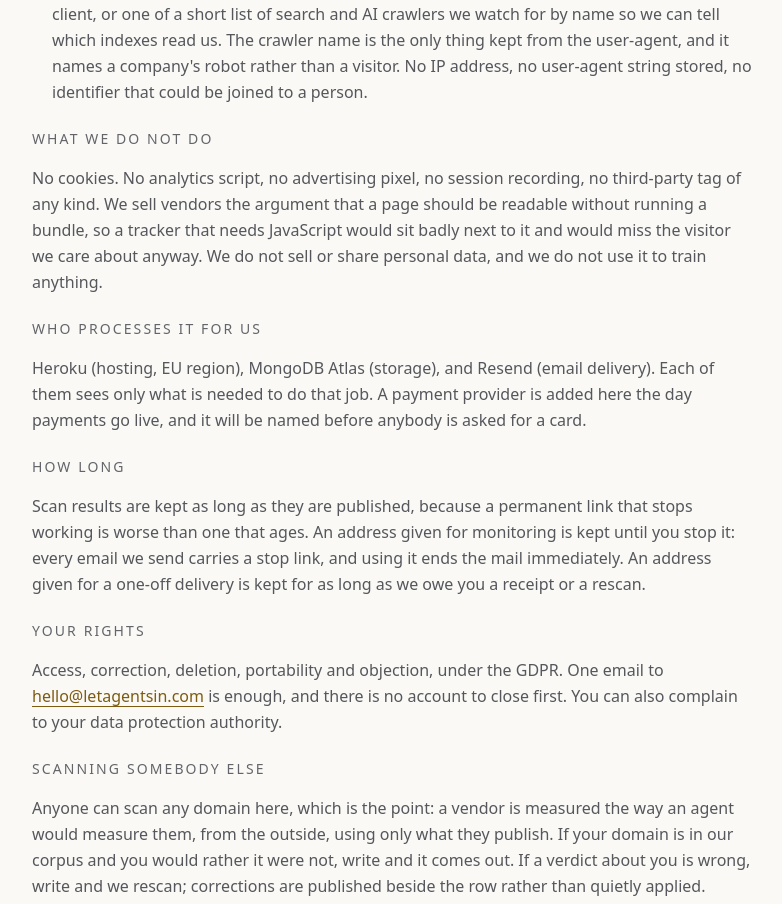
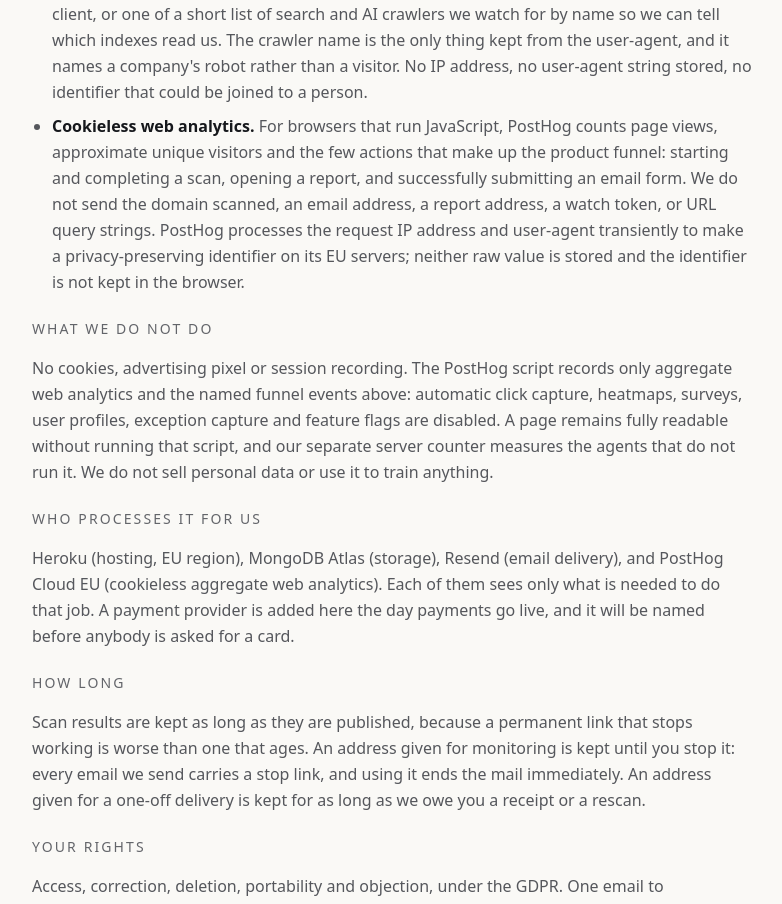
Before and after one commit to krystiangw/stackpick, a Next.js app: page /privacy in a window 1280 px wide. Shown: the part 1147-2051 px from the top of the page, without its empty margins (248-1030 px from the left). Built offline with nearby package versions, Linux system fonts and the light colour scheme; no server answers; the database is empty; what async_hooks, undici would draw is missing.

Commit message:
Add cookieless PostHog analytics

```diff
--- a/package.json
+++ b/package.json
@@ -62,6 +62,7 @@
   "dependencies": {
     "mongodb": "^7.5.0",
     "next": "16.3.0",
+    "posthog-js": "^1.418.10",
     "react": "19.2.8",
     "react-dom": "19.2.8",
     "undici": "^8.10.0"
--- a/src/app/privacy/page.tsx
+++ b/src/app/privacy/page.tsx
@@ -9,7 +9,7 @@
 export const metadata: Metadata = {
   alternates: { canonical: `${SITE_URL}/privacy` },
   title: 'Privacy: Let Agents In',
-  description: 'What we store, what we do not, and how to have it deleted. No cookies, no analytics, no third-party trackers.',
+  description: 'What we store, what we do not, and how to have it deleted. No cookies, advertising or session recording.',
 }
 
 /**
@@ -88,25 +88,34 @@
               a company&apos;s robot rather than a visitor. No IP address, no user-agent string stored, no identifier that
               could be joined to a person.
             </li>
+            <li>
+              <strong className="text-ink">Cookieless web analytics.</strong> For browsers that run JavaScript, PostHog
+              counts page views, approximate unique visitors and the few actions that make up the product funnel: starting
+              and completing a scan, opening a report, and successfully submitting an email form. We do not send the
+              domain scanned, an email address, a report address, a watch token, or URL query strings. PostHog processes
+              the request IP address and user-agent transiently to make a privacy-preserving identifier on its EU servers;
+              neither raw value is stored and the identifier is not kept in the browser.
+            </li>
           </ul>
         </div>
 
         <div>
           <h2 className="font-mono text-sm uppercase tracking-[0.15em] text-ink-faint">What we do not do</h2>
           <p className="mt-4">
-            No cookies. No analytics script, no advertising pixel, no session recording, no third-party tag of any
-            kind. We sell vendors the argument that a page should be readable without running a bundle, so a tracker
-            that needs JavaScript would sit badly next to it and would miss the visitor we care about anyway. We do not
-            sell or share personal data, and we do not use it to train anything.
+            No cookies, advertising pixel or session recording. The PostHog script records only aggregate web analytics
+            and the named funnel events above: automatic click capture, heatmaps, surveys, user profiles, exception
+            capture and feature flags are disabled. A page remains fully readable without running that script, and our
+            separate server counter measures the agents that do not run it. We do not sell personal data or use it to
+            train anything.
           </p>
         </div>
 
         <div>
           <h2 className="font-mono text-sm uppercase tracking-[0.15em] text-ink-faint">Who processes it for us</h2>
           <p className="mt-4">
-            Heroku (hosting, EU region), MongoDB Atlas (storage), and Resend (email delivery). Each of them sees only
-            what is needed to do that job. A payment provider is added here the day payments go live, and it will be
-            named before anybody is asked for a card.
+            Heroku (hosting, EU region), MongoDB Atlas (storage), Resend (email delivery), and PostHog Cloud EU
+            (cookieless aggregate web analytics). Each of them sees only what is needed to do that job. A payment provider
+            is added here the day payments go live, and it will be named before anybody is asked for a card.
           </p>
         </div>
 
--- a/src/components/email-gate.tsx
+++ b/src/components/email-gate.tsx
@@ -1,7 +1,8 @@
 'use client'
 
-import { useState } from 'react'
+import { useEffect, useState } from 'react'
 import { WatchForm } from './watch-form'
+import { captureAnalytics } from '@/lib/analytics'
 
 export function EmailGate({
   domain,
@@ -26,6 +27,8 @@
   const [state, setState] = useState<'idle' | 'sending' | 'sent' | 'undelivered'>('idle')
   const [error, setError] = useState<string | null>(null)
 
+  useEffect(() => captureAnalytics('report_viewed'), [])
+
   async function submit(event: React.FormEvent) {
     event.preventDefault()
     if (state === 'sending') return
@@ -48,6 +51,7 @@
     // used to call that success: a visitor at the deepest point of intent was told the
     // scorecard was in their inbox when nothing had been sent.
     const payload = (await response.json().catch(() => ({}))) as { delivered?: boolean; queued?: boolean }
+    captureAnalytics('email_submitted', { purpose: 'scorecard' })
     setState(payload.delivered === false && !payload.queued ? 'undelivered' : 'sent')
   }
 
--- a/src/components/limit-reached.tsx
+++ b/src/components/limit-reached.tsx
@@ -2,6 +2,7 @@
 
 import Link from 'next/link'
 import { useState } from 'react'
+import { captureAnalytics } from '@/lib/analytics'
 
 type Example = { id: string; domain: string; total: number; max: number }
 
@@ -33,6 +34,7 @@
       setState('idle')
       return
     }
+    captureAnalytics('email_submitted', { purpose: 'rate_limit_queue' })
     setState('sent')
   }
 
--- a/src/components/scan-form.tsx
+++ b/src/components/scan-form.tsx
@@ -3,6 +3,7 @@
 import { useRouter } from 'next/navigation'
 import { useEffect, useRef, useState } from 'react'
 import { LimitReached } from './limit-reached'
+import { captureAnalytics } from '@/lib/analytics'
 
 type Step = { label: string; done: number; total: number }
 type Limited = { error: string; example: { id: string; domain: string; total: number; max: number } | null; domain: string }
@@ -30,6 +31,7 @@
     setSteps([])
     setError(null)
     setLimited(null)
+    captureAnalytics('scan_started')
 
     try {
       const response = await fetch('/api/scan/stream', {
@@ -76,6 +78,7 @@
             return
           }
           if (type === 'done') {
+            captureAnalytics('scan_completed')
             router.push(`/r/${payload.id}`)
             return
           }
--- a/src/components/watch-form.tsx
+++ b/src/components/watch-form.tsx
@@ -1,6 +1,7 @@
 'use client'
 
 import { useState } from 'react'
+import { captureAnalytics } from '@/lib/analytics'
 
 /**
  * Two fields and no account. We charge every vendor a point for putting a wall in front of an
@@ -48,6 +49,7 @@
     }
     const payload = (await response.json().catch(() => ({}))) as { delivered?: boolean; alreadyWatching?: boolean }
     if (payload.alreadyWatching) return setState('already')
+    captureAnalytics('email_submitted', { purpose: 'watch' })
     setState(payload.delivered === false ? 'undelivered' : 'sent')
   }
 
--- /dev/null
+++ b/src/instrumentation-client.ts
@@ -0,0 +1,58 @@
+import posthog, { type CaptureResult } from 'posthog-js'
+
+const projectToken = process.env.NEXT_PUBLIC_POSTHOG_PROJECT_TOKEN
+
+/**
+ * PostHog is deliberately a human-web counter here, not a second copy of our server counter.
+ * Cookieless mode gives PostHog enough information to deduplicate browser visits without leaving
+ * an identifier in the browser. The project-side Cookieless processing setting must also be on.
+ */
+if (projectToken) {
+  posthog.init(projectToken, {
+    api_host: process.env.NEXT_PUBLIC_POSTHOG_HOST ?? 'https://eu.i.posthog.com',
+    defaults: '2026-05-30',
+    cookieless_mode: 'always',
+    person_profiles: 'never',
+    autocapture: false,
+    capture_pageview: 'history_change',
+    capture_pageleave: false,
+    disable_session_recording: true,
+    capture_heatmaps: false,
+    capture_exceptions: false,
+    disable_surveys: true,
+    advanced_disable_feature_flags: true,
+    disable_external_dependency_loading: true,
+    before_send: redactLocation,
+  })
+}
+
+/** Never send a scanned domain, report address, watch token, or query string to analytics. */
+function redactLocation(event: CaptureResult | null): CaptureResult | null {
+  if (!event) return null
+  const properties = event.properties
+  if (!properties) return event
+
+  for (const key of ['$current_url', '$referrer']) {
+    const value = properties[key]
+    if (typeof value === 'string') properties[key] = safeUrl(value)
+  }
+  if (typeof properties.$pathname === 'string') properties.$pathname = safePath(properties.$pathname)
+  return event
+}
+
+function safeUrl(value: string): string {
+  try {
+    const url = new URL(value)
+    return `${url.origin}${safePath(url.pathname)}`
+  } catch {
+    return safePath(value.split(/[?#]/, 1)[0] ?? '/')
+  }
+}
+
+function safePath(path: string): string {
+  if (/^\/r\//.test(path)) return '/r/:report'
+  if (/^\/v\//.test(path)) return '/v/:domain'
+  if (/^\/d\//.test(path)) return '/d/:id'
+  if (/^\/watch\/(confirm|stop)\//.test(path)) return path.replace(/^(\/watch\/(?:confirm|stop))\/.+$/, '$1/:token')
+  return path
+}
--- /dev/null
+++ b/src/lib/analytics.ts
@@ -0,0 +1,15 @@
+'use client'
+
+import posthog from 'posthog-js'
+
+export type AnalyticsEvent =
+  | 'scan_started'
+  | 'scan_completed'
+  | 'report_viewed'
+  | 'email_submitted'
+
+/** Analytics must remain optional: a missing or blocked tracker may never affect the product. */
+export function captureAnalytics(event: AnalyticsEvent, properties?: Record<string, string | number | boolean>) {
+  if (!process.env.NEXT_PUBLIC_POSTHOG_PROJECT_TOKEN) return
+  posthog.capture(event, properties)
+}
```
Also changed, not shown: 2 other files (tests, documents, lock files or other folders).
